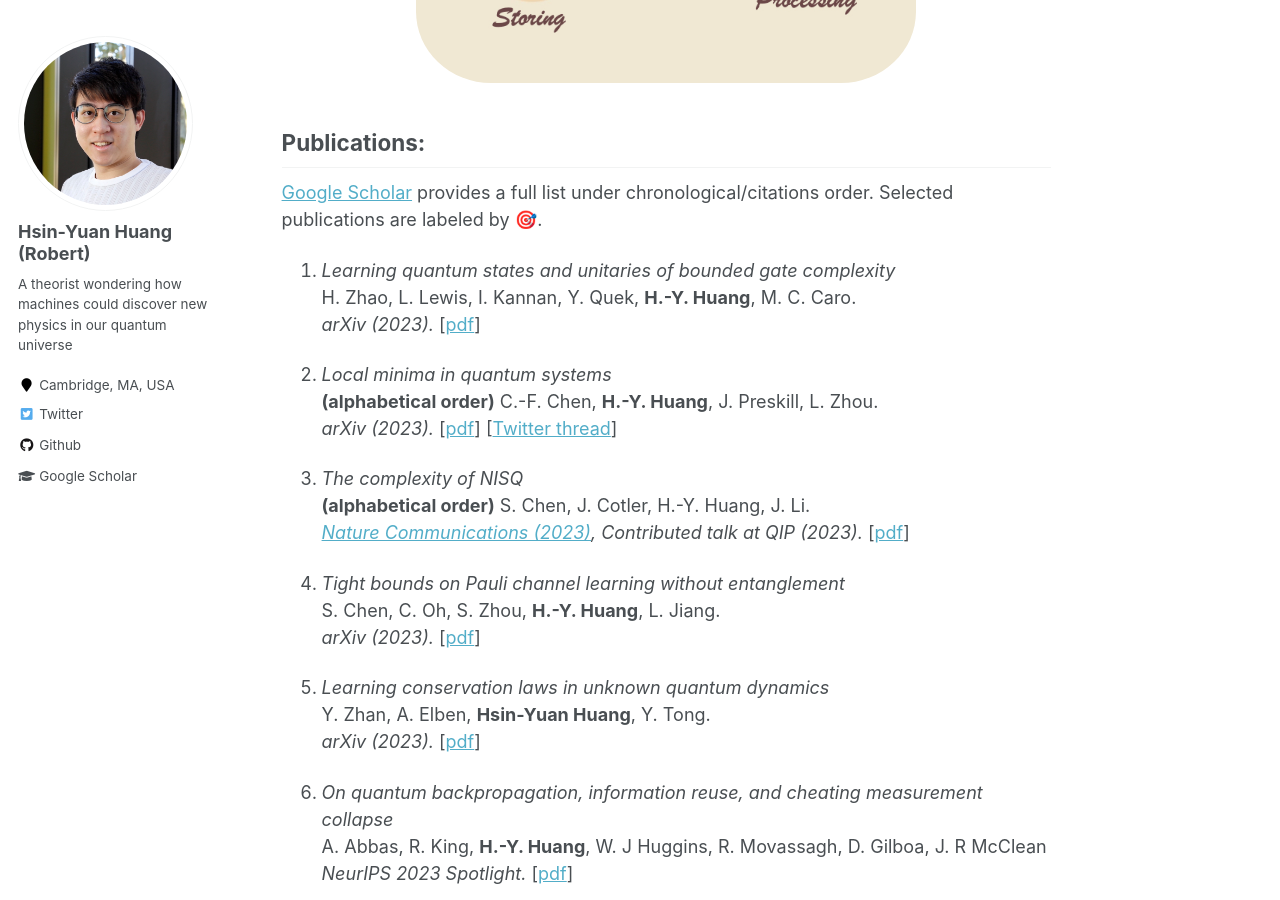
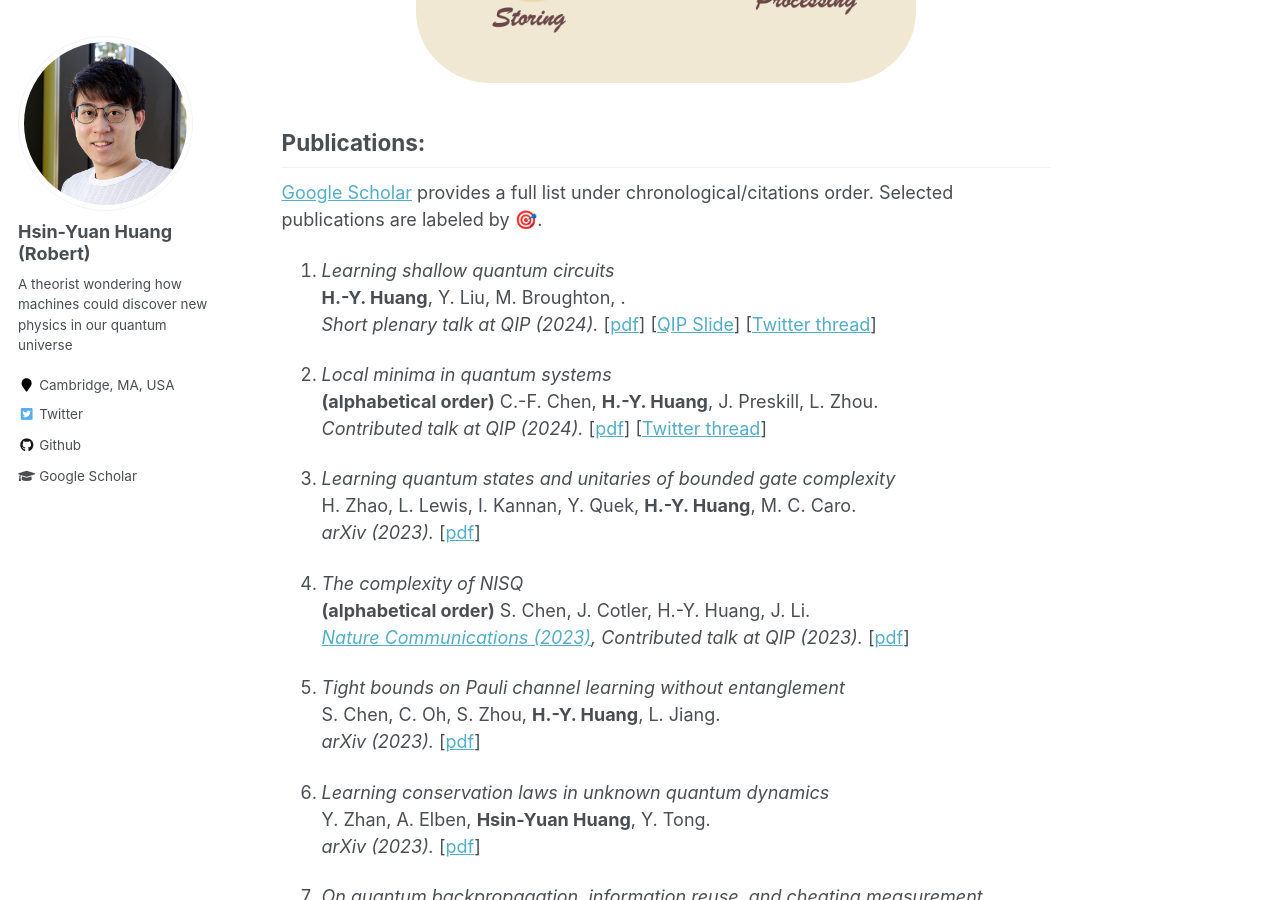
Before and after one commit to hsinyuan-huang/hsinyuan-huang.github.io, a Jekyll site: the page built from _pages/about.md, in a window 1280 px wide and 900 px high, scrolled down 1216 px. Built offline with Jekyll 4.4.1, drawn with Linux system fonts in a browser that asks for light colours; emoji names are drawn with the system emoji font; formulas are drawn with MathJax 3.

Commit message:
Update pubs

```diff
--- a/_pages/about.md
+++ b/_pages/about.md
@@ -33,13 +33,17 @@ My ultimate dream is to build quantum machines that can discover new facets of o
 
 <a href="https://scholar.google.com/citations?user=2y5YF-gAAAAJ&hl=en" target="_blank">Google Scholar</a> provides a full list under chronological/citations order. Selected publications are labeled by :dart:.
 
+1. *Learning shallow quantum circuits* <br>
+**H.-Y. Huang**, Y. Liu, M. Broughton, .<br>
+*Short plenary talk at QIP (2024).* [<a href="https://arxiv.org/abs/2401.10095" target="_blank">pdf</a>] [<a href="https://hsinyuan-huang.github.io/assets/img/Learning-shallow-QC-QIP.pdf" target="_blank">QIP Slide</a>] [<a href="https://x.com/RobertHuangHY/status/1748917003170332700?s=20" target="_blank">Twitter thread</a>]
+
+1. *Local minima in quantum systems* <br>
+**(alphabetical order)** C.-F. Chen, **H.-Y. Huang**, J. Preskill, L. Zhou.<br>
+*Contributed talk at QIP (2024).* [<a href="https://arxiv.org/abs/2309.16596" target="_blank">pdf</a>] [<a href="https://twitter.com/RobertHuangHY/status/1707861752942145672" target="_blank">Twitter thread</a>]
+
 1. *Learning quantum states and unitaries of bounded gate complexity* <br>
 H. Zhao, L. Lewis, I. Kannan, Y. Quek, **H.-Y. Huang**, M. C. Caro.<br>
 *arXiv (2023).* [<a href="https://arxiv.org/abs/2310.19882" target="_blank">pdf</a>]
-
-1. *Local minima in quantum systems* <br>
-**(alphabetical order)** C.-F. Chen, **H.-Y. Huang**, J. Preskill, L. Zhou.<br>
-*arXiv (2023).* [<a href="https://arxiv.org/abs/2309.16596" target="_blank">pdf</a>] [<a href="https://twitter.com/RobertHuangHY/status/1707861752942145672" target="_blank">Twitter thread</a>]
 
 1. *The complexity of NISQ* <br>
 **(alphabetical order)** S. Chen, J. Cotler, H.-Y. Huang, J. Li.<br>
@@ -226,7 +230,7 @@ A. Elben, R. Kueng, **H.-Y. Huang**, R. van Bijnen, C. Kokail, M. Dalmonte, P. C
 I have previously worked on machine learning at <a href="https://scholar.google.com/citations?user=SLMkts8AAAAJ&hl=en" target="_blank">Chih-Jen Lin's group</a>, deep learning at <a href="https://www.microsoft.com/en-us/research/lab/microsoft-research-ai/" target="_blank">Microsoft Research</a> and <a href="https://allenai.org/" target="_blank">Allen Institute of AI</a>, and biology at <a href="http://sbl.csie.org/JuanLab/doku.php?id=PI:Hsueh-Fen%20Juan" target="_blank">Hsueh-Fen Juan's lab</a>.
 
 
-{:start="36"}
+{:start="37"}
 5. *FlowQA: grasping flow in history for conversational machine comprehension* <br>
 **H.-Y. Huang**, E. Choi, W. Yih. <br>
 *ICLR (2019)*. [<a href="https://arxiv.org/abs/1810.06683" target="_blank">pdf</a>]
```
